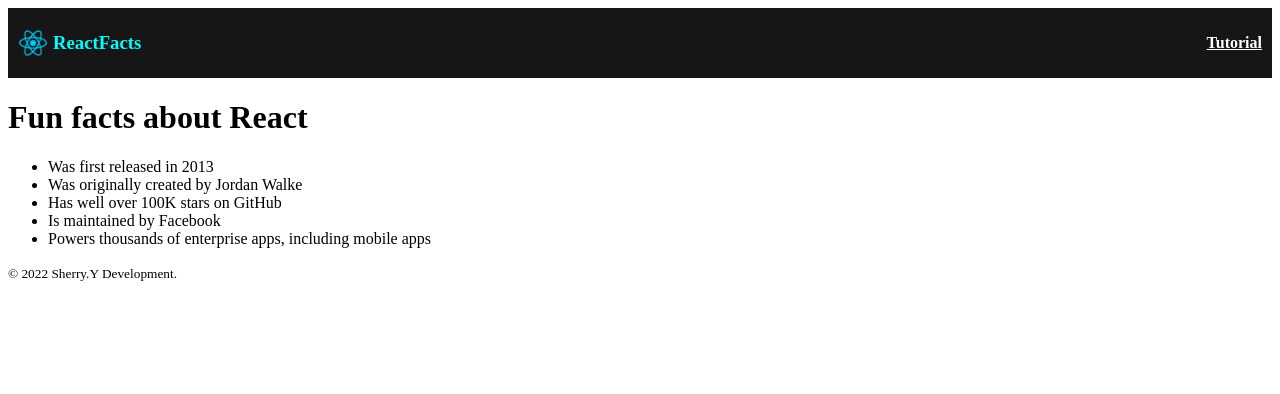
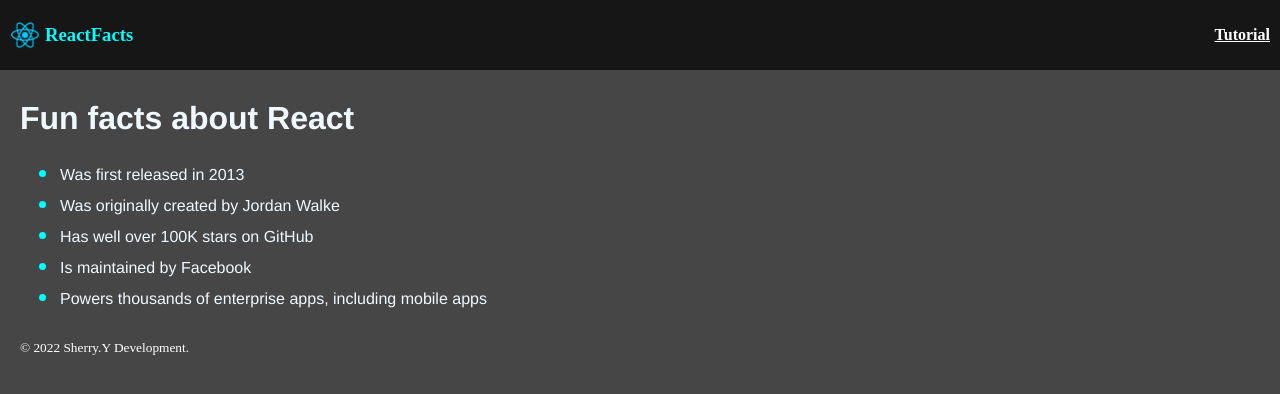
Before and after one commit to sherryysj/ReactJSRecap, a JavaScript app in the folder ReactInfoSite/: page / in a window 1280 px wide. Shown: the top 394 px of the page. Built offline with nearby package versions, Linux system fonts and the light colour scheme; the HTML template or start-up script is replaced by a standard one.

Commit message:
update styles

```diff
--- a/ReactInfoSite/src/Components/Content.js
+++ b/ReactInfoSite/src/Components/Content.js
@@ -1,7 +1,7 @@
 
 function Content() {
   return (
-      <>
+      <div className="content">
         <h1>Fun facts about React</h1>
         <ul>
             <li>Was first released in 2013</li>
@@ -10,7 +10,7 @@ function Content() {
             <li>Is maintained by Facebook</li>
             <li>Powers thousands of enterprise apps, including mobile apps</li>
         </ul>
-      </>
+      </div>
   )
 }
 
--- a/ReactInfoSite/src/Style/style.css
+++ b/ReactInfoSite/src/Style/style.css
@@ -1,3 +1,8 @@
+body {
+  background-color: rgb(70, 70, 70);
+  margin: 0;
+}
+
 .nav {
   display: flex;
   justify-content: flex-start;
@@ -28,3 +33,29 @@
   height: 30px;
   margin-left: 10px;
 }
+
+.content {
+  margin-top: 30px;
+  margin-left: 20px;
+  color: aliceblue;
+  font-family: "Franklin Gothic Medium", "Arial Narrow", Arial, sans-serif;
+}
+
+.content > ul {
+  margin-top: 20px;
+}
+
+.content > ul > li {
+  margin-top: 5px;
+}
+
+.content > ul > li::marker {
+  font-size: 1.5rem;
+  color: aqua;
+}
+
+footer {
+  margin-top: 30px;
+  margin-left: 20px;
+  color: white;
+}
```
